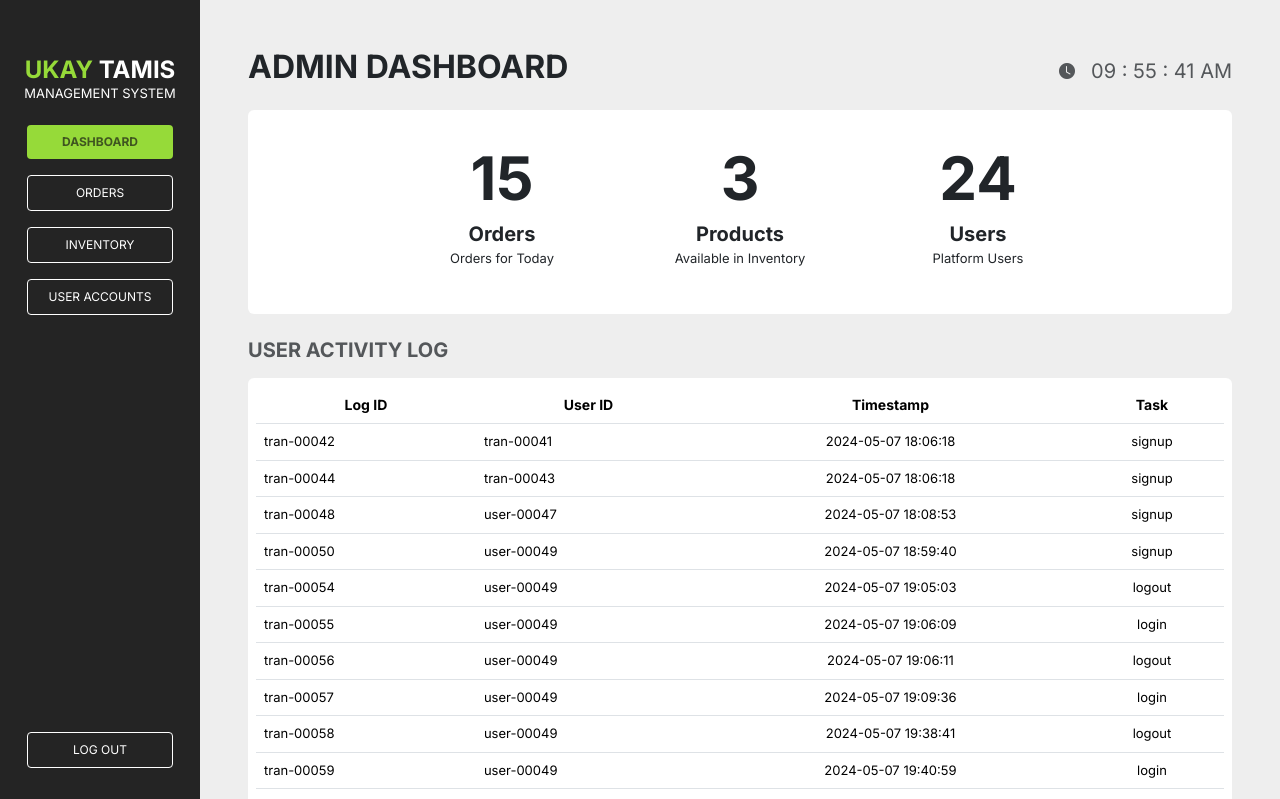
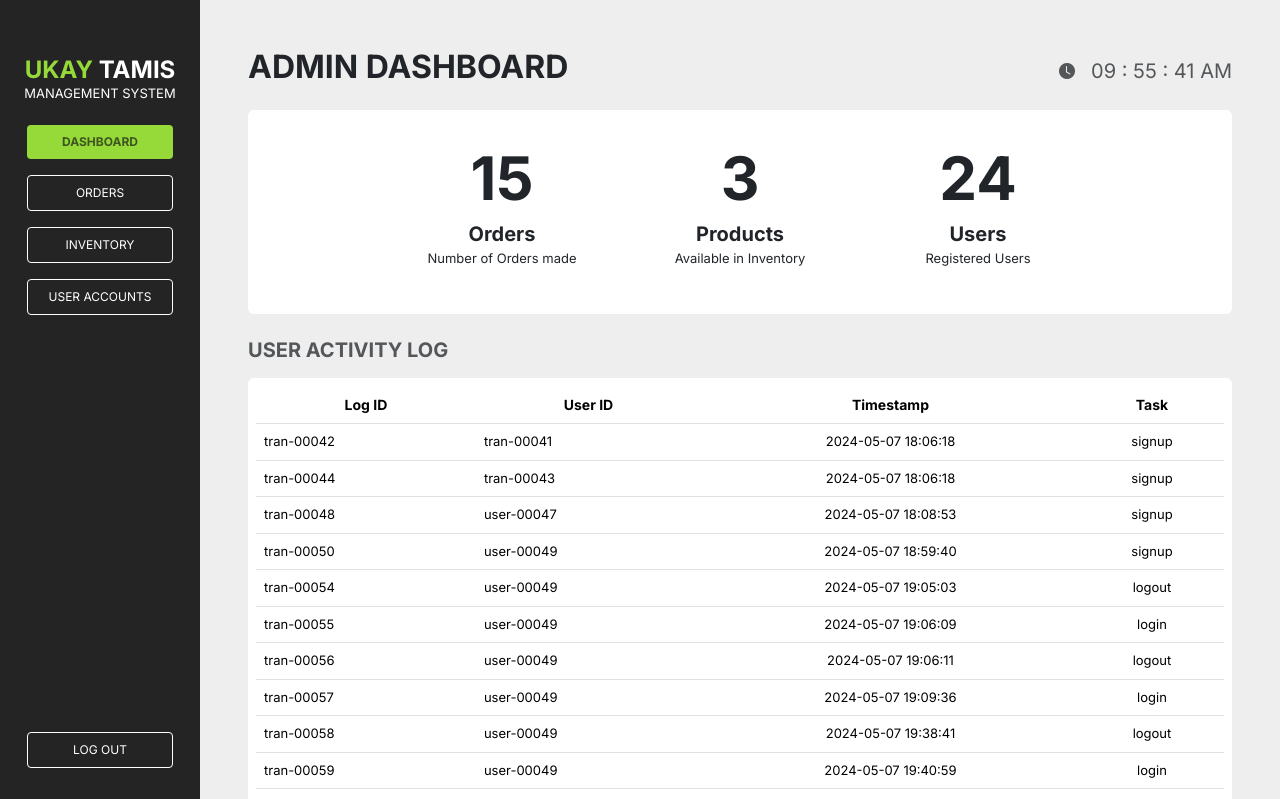
Before and after one commit to msn02/Ukay-Tamis-Management-System, a PHP site: page /dashboard.php in a window 1280 px wide. Shown: the top 799 px of the page. Run offline with PHP 8.4, Linux system fonts and the light colour scheme; data comes from the database, SQL or seed files in the repository.

Commit message:
chore: modified dashboard subtitles

```diff
--- a/pages/dashboard.php
+++ b/pages/dashboard.php
@@ -100,7 +100,7 @@ $result_items->close();
                 <div class="card border-0 px-4">
                     <h1 class="fw-bold"><?php echo $order_count; ?></h1>
                     <h5 class="fw-bold mb-1 p-0">Orders</h5>
-                    <p>Orders for Today</p>
+                    <p>Number of Orders made</p>
                 </div>
             </div>
             <div class="col-sm-3 p-2 text-center header_num m-0">
@@ -115,7 +115,7 @@ $result_items->close();
                 <div class="card px-4 border-0">
                     <h1 class="fw-bold"><?php echo $user_count; ?></h1>
                     <h5 class="fw-bold mb-1 p-0">Users</h5>
-                    <p>Platform Users</p>
+                    <p>Registered Users</p>
                 </div>
             </div>
         </div>
```
